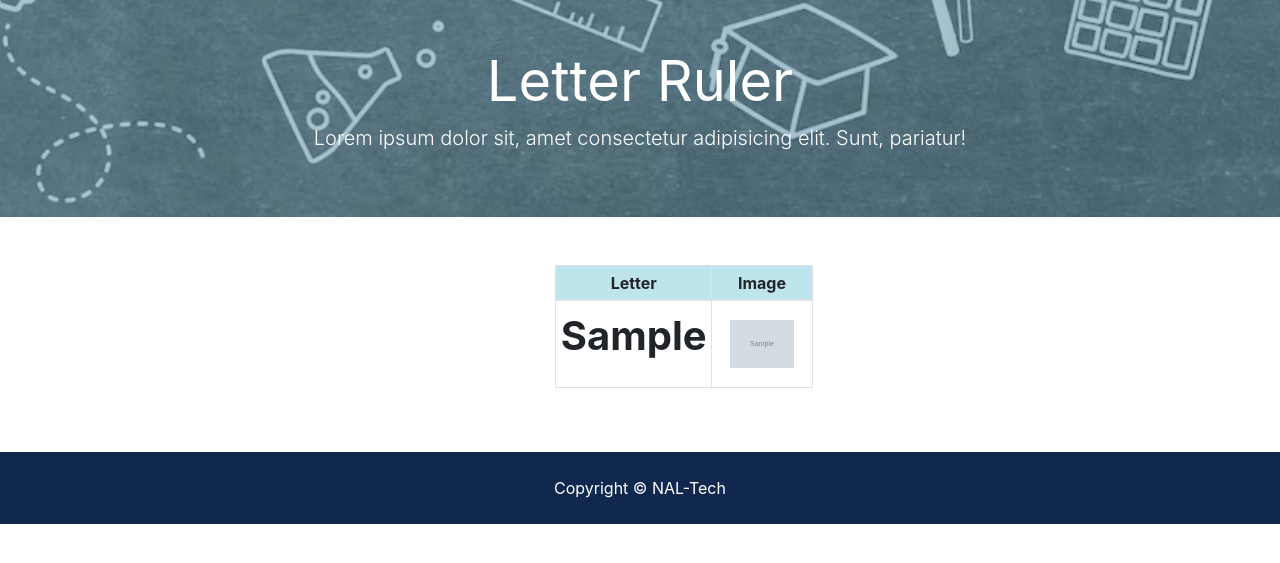
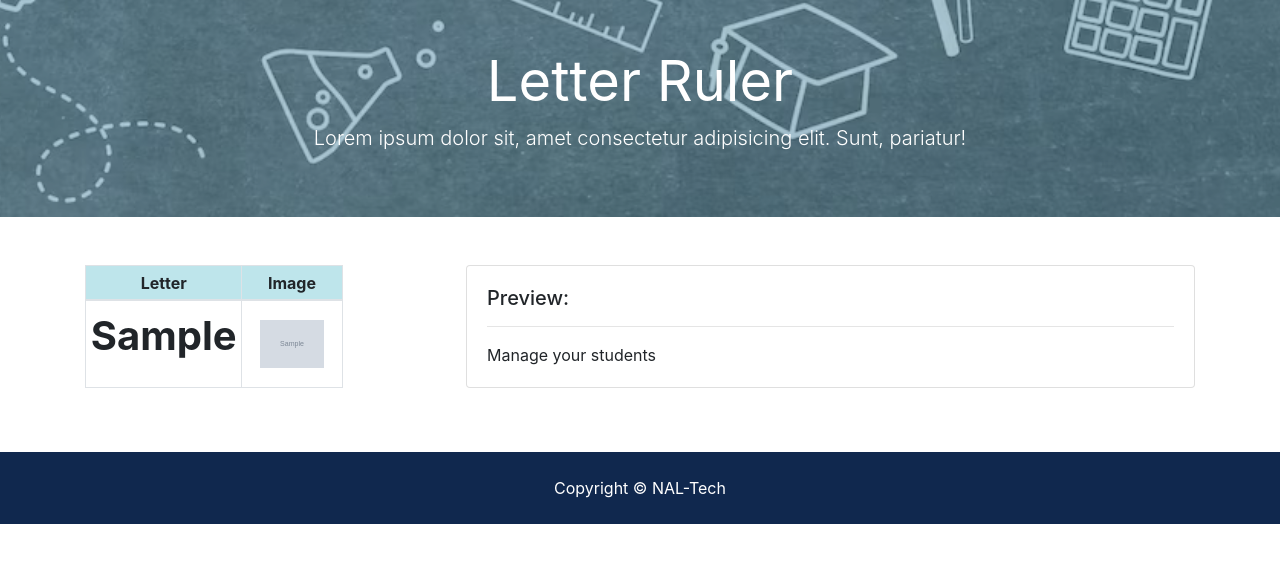
Before and after one commit to Nart-Tehaucha/NAL, a Django app: page /wordruler/ in a window 1280 px wide. Shown: the part 98-661 px from the top of the page. Run offline with Django 4.2, Linux system fonts and the light colour scheme; tables that the repository leaves empty hold one stand-in row (Sample ...); some libraries are stand-ins or nearby versions.

Commit message:
Added student grid page for Ruler.

```diff
--- a/templates/pages/index.html
+++ b/templates/pages/index.html
@@ -8,7 +8,7 @@
     <div class="container">
       <div class="row text-center justify-content-center">
         <div class="col-md-3 d-flex align-items-stretch">
-          <a class="card expand-card text-decoration-none" style="width: 15rem;" href="{% url 'wordruler' %}">
+          <a class="card expand-card text-decoration-none" style="width: 15rem;" href="{% url 'wordruler_students' %}">
             <i class="fas fa-solid fa-ruler fa-4x mt-4"></i>
             <div class="card-body">
               <h5 class="card-title">Letter Ruler</h5>
--- a/templates/wordruler/wordruler.html
+++ b/templates/wordruler/wordruler.html
@@ -11,11 +12,13 @@
       </div>
     </div>
 </section>
+<!-- Banner End-->
 
+<!-- Ruler Start-->
 <section class="py-5">
-    <div class="container" style="width:200px">
-        <div class="col">
-            <div class="row">
+    <div class="container" >
+        <div class="row">
+            <div class="col-3 mr-5">
                 <table class="table table-sm table-bordered text-center">
                     <thead class="table-info">
                     <tr>
@@ -39,10 +42,21 @@
                     </tbody>
                 </table>
             </div>
+            <div class="col ml-5">
+                <div class="card">
+                    <div class="card-body">
+                      <h5 class="card-title">Preview:</h5>
+                      <hr>
+                      <p class="card-text">Manage your students</p>
+                    </div>
+                </div>
+            </div>
         </div>
     </div>
 </section>
+<!-- Ruler End-->
 
+<!-- Modal Start-->
 {% for letter in letters %}
 <div class="modal fade" id="{{ letter.letter }}" tabindex="-1" role="dialog">
     <div class="modal-dialog" role="document">
--- a/wordruler/models.py
+++ b/wordruler/models.py
@@ -18,4 +18,7 @@ class Letter(models.Model):
 class Wordruler(models.Model):
     student = models.ForeignKey(Student, on_delete=models.CASCADE)
     teacher = models.ForeignKey(Teacher, on_delete=models.CASCADE)
-    letters = models.ManyToManyField(Letter)
+    letters = models.ManyToManyField(Letter, blank=True)
+
+    def __str__(self):
+        return str(f"{self.teacher.name}_{self.student.name}")
--- a/wordruler/urls.py
+++ b/wordruler/urls.py
@@ -4,4 +4,6 @@ from . import views
 
 urlpatterns = [
     path('', views.index, name='wordruler'),
+    path('students', views.wr_students, name='wordruler_students'),
+    path('<int:student_id>', views.wr_student, name='wordruler_student'),
 ]
--- a/wordruler/views.py
+++ b/wordruler/views.py
@@ -1,5 +1,7 @@
 from django.shortcuts import render
 from .models import Wordruler, Letter
+from students.models import Student
+from teachers.models import Teacher
 
 def index(request):
     wordruler = Wordruler.objects.first()
@@ -11,3 +13,34 @@ def index(request):
         'all_letters' : all_letters
     }
     return render(request, 'wordruler/wordruler.html', context)
+
+def wr_students(request):
+    students = Student.objects.all()
+
+    context = {
+        'students': students
+    }
+    return render(request, 'wordruler/student_grid.html', context)
+
+def wr_student(request, student_id):
+    curr_student = Student.objects.get(pk=student_id)
+    curr_teacher = Teacher.objects.first() # Hard coded, change later
+
+    wordruler_by_student, wr_created = Wordruler.objects.get_or_create(
+        student = curr_student,
+        teacher = curr_teacher
+    )
+
+    if wr_created:
+        print(f"Created new WR for: {curr_student.name}")
+
+    letters = wordruler_by_student.letters.all()
+    all_letters = Letter.objects.all()
+
+    context = {
+        'student': curr_student,
+        'wordruler': wordruler_by_student,
+        'letters': letters,
+        'all_letters' : all_letters
+    }
+    return render(request, 'wordruler/wordruler.html', context)
```
Also changed, not shown: other parts of templates/wordruler/wordruler.html (+4 -2 lines), templates/wordruler/student_grid.html (added, +51 -0 lines), wordruler/migrations/0006_alter_wordruler_letters.py (added).
